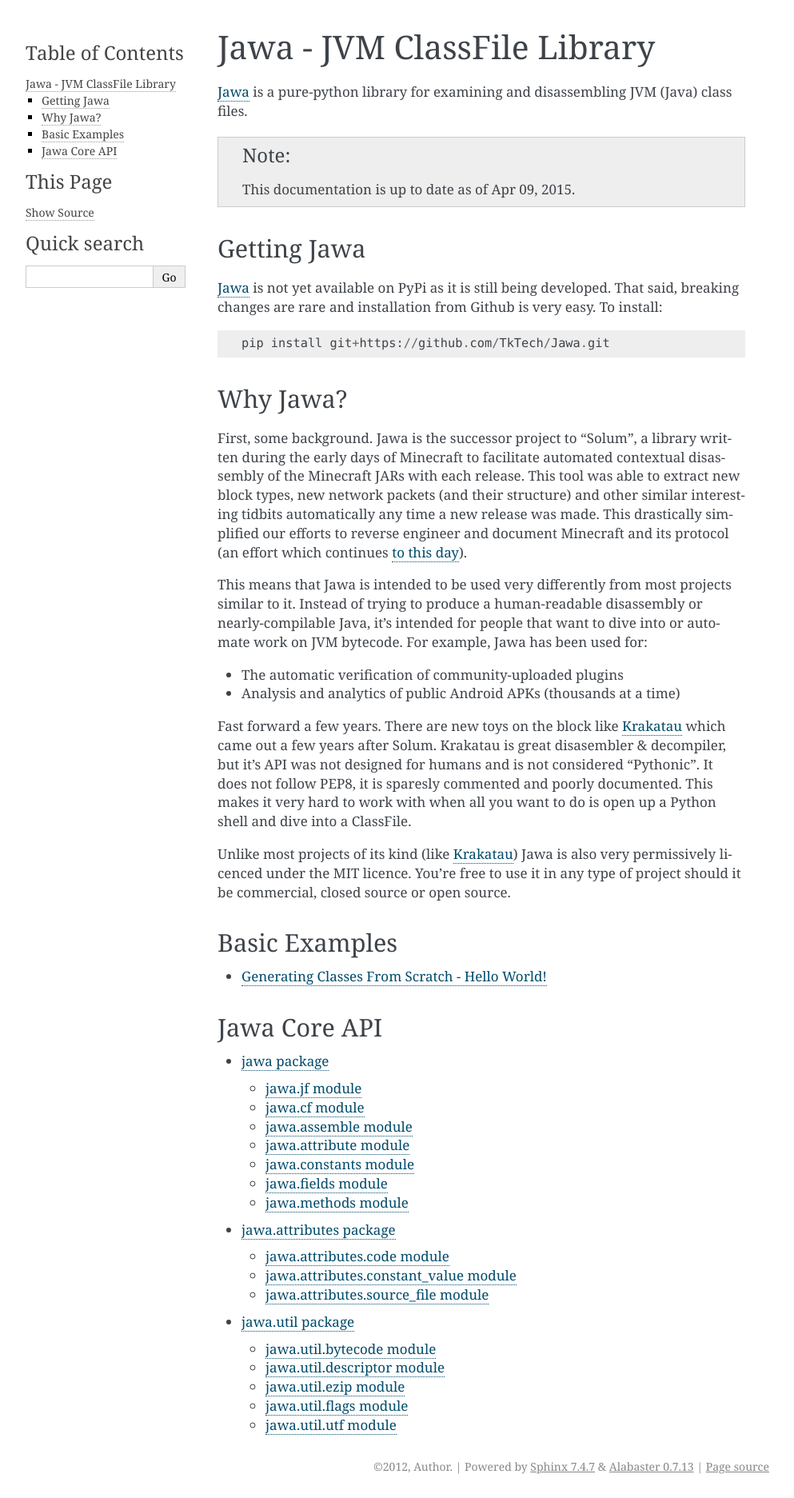
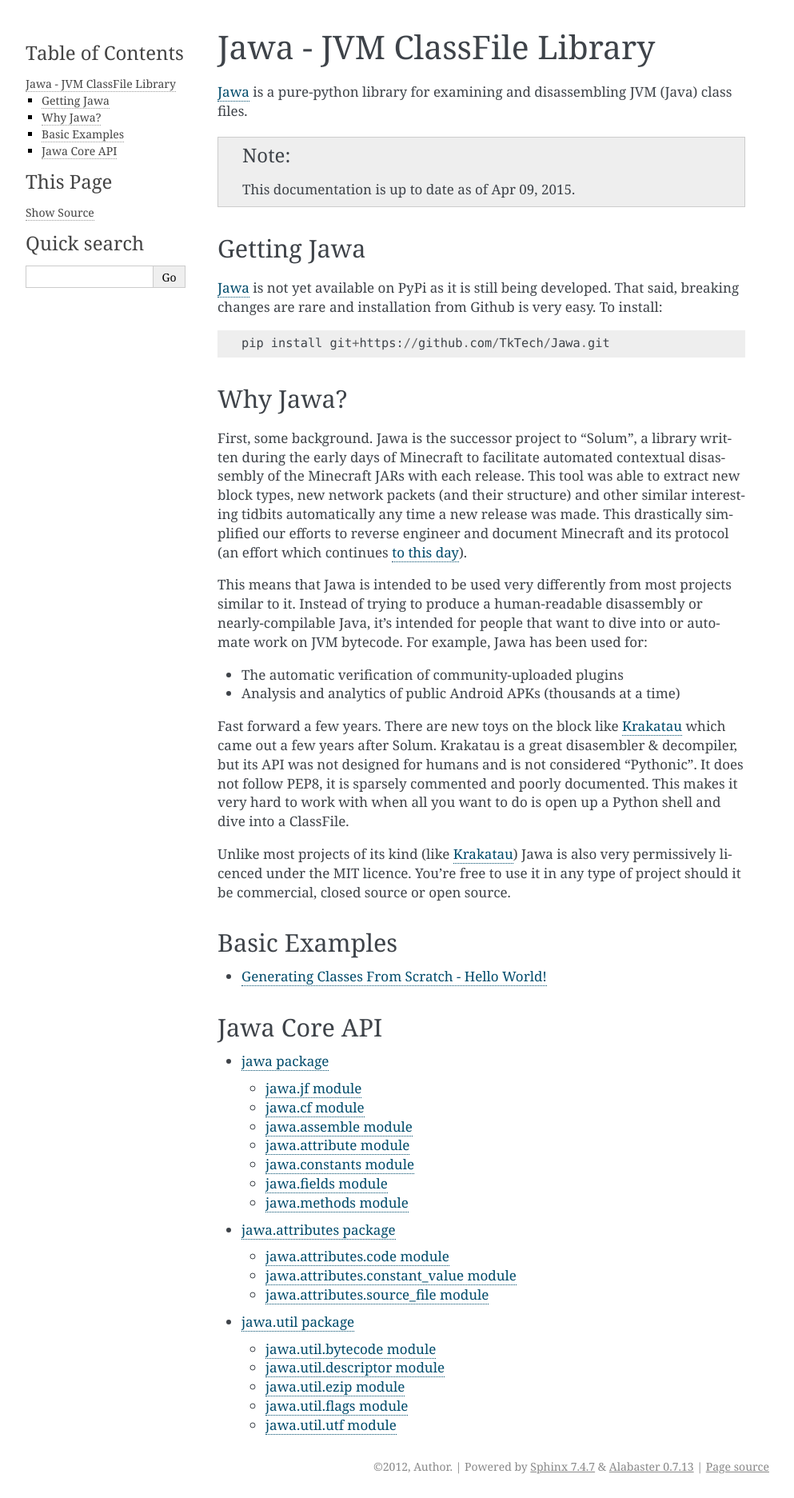
Before and after one commit to TkTech/lawu, a Sphinx documentation site: the page built from docs/index.rst, in a window 1280 px wide. Shown: the whole page at 80% size, without its empty margins (148-1141 px from the left). Built offline with Sphinx 7.4.7, drawn with Linux system fonts in a browser that asks for light colours.

Commit message:
Documentation typos [about paragraph]

```diff
--- a/docs/index.rst
+++ b/docs/index.rst
@@ -36,9 +36,9 @@
 - Analysis and analytics of public Android APKs (thousands at a time)
 
 Fast forward a few years. There are new toys on the block like `Krakatau`_
-which came out a few years after Solum. Krakatau is great disasembler &
-decompiler, but it's API was not designed for humans and is not considered
-"Pythonic". It does not follow PEP8, it is sparesly commented and poorly
+which came out a few years after Solum. Krakatau is a great disasembler &
+decompiler, but its API was not designed for humans and is not considered
+"Pythonic". It does not follow PEP8, it is sparsely commented and poorly
 documented. This makes it very hard to work with when all you want to do is
 open up a Python shell and dive into a ClassFile.
 
```
